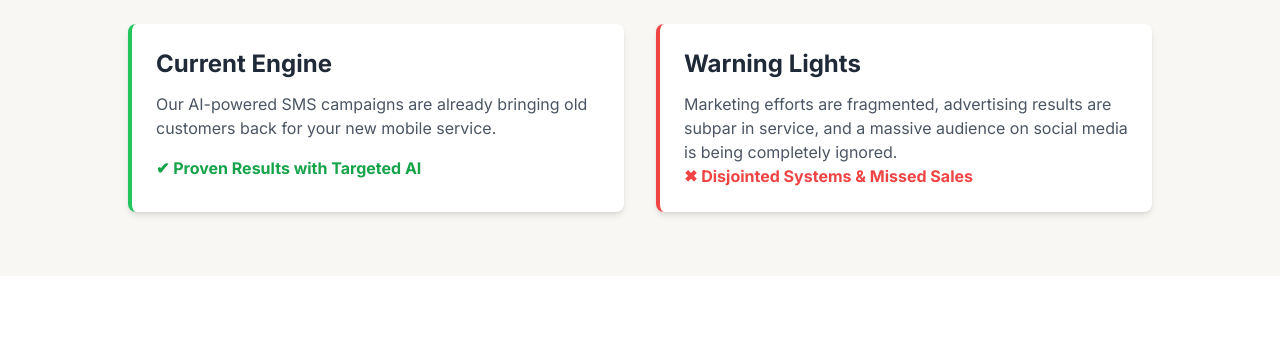
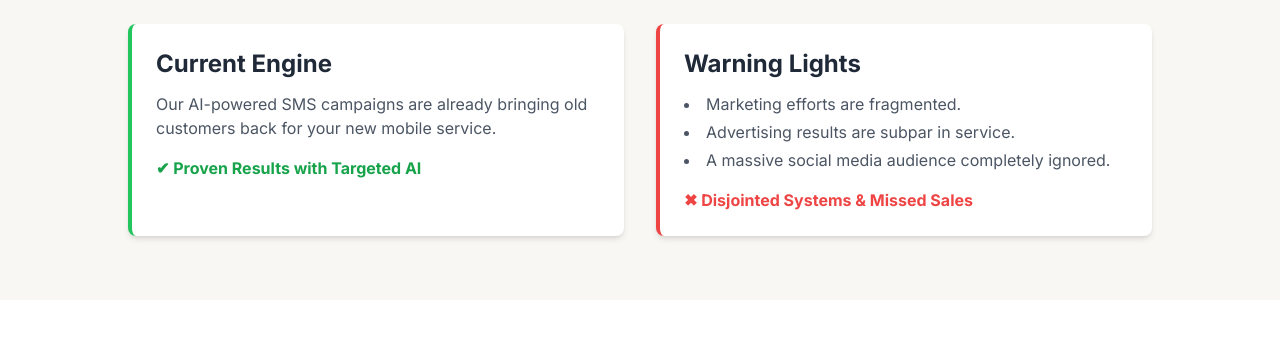
Before and after one commit to cyberboatpros/digital-turbo, a plain HTML site: page index.html in a window 1280 px wide. Shown: the part 517-861 px from the top of the page. Drawn offline with nearby package versions, Linux system fonts and the light colour scheme.

Commit message:
Update index.html

```diff
--- a/index.html
+++ b/index.html
@@ -73,8 +73,12 @@
                 </div>
                 <div class="bg-white p-6 rounded-lg shadow-md border-l-4 border-red-500">
                     <h3 class="text-2xl font-bold text-gray-800 mb-3">Warning Lights</h3>
-                    <p class="text-gray-600">Marketing efforts are fragmented, advertising results are subpar in service, and a massive audience on social media is being completely ignored.</p>
-                     <p class="font-bold text-red-500">✖ Disjointed Systems & Missed Sales</p>
+                    <ul class="text-gray-600 list-disc list-inside space-y-1">
+                        <li>Marketing efforts are fragmented.</li>
+                        <li>Advertising results are subpar in service.</li>
+                        <li>A massive social media audience completely ignored.</li>
+                    </ul>
+                     <p class="font-bold text-red-500 mt-4">✖ Disjointed Systems & Missed Sales</p>
                 </div>
             </div>
         </div>
@@ -84,7 +88,7 @@
     <section id="solution" class="py-16 px-4">
         <div class="max-w-5xl mx-auto text-center">
             <h2 class="text-4xl font-bold mb-4">The Solution: An Integrated System</h2>
-            <p class="text-lg text-gray-600 mb-12">Your marketing, firing on all cylinders — every channel connected in one high‑performance engine, with Facebook fueling maximum reach and acceleration. Our top dealers use this to turbocharge results.</p>
+            <p class="text-lg text-gray-600 mb-12">Your marketing, firing on all cylinders — not just SMS + AI follow‑up, but every channel working together. We’ll connect the dots into one high‑performance engine — the same system our top dealers use to turbocharge results — with Facebook fueling the tank for maximum reach and acceleration.</p>
 
             <div class="flex flex-col md:flex-row items-center justify-center gap-8 text-center">
                 <div class="grid grid-cols-2 gap-4">
```
